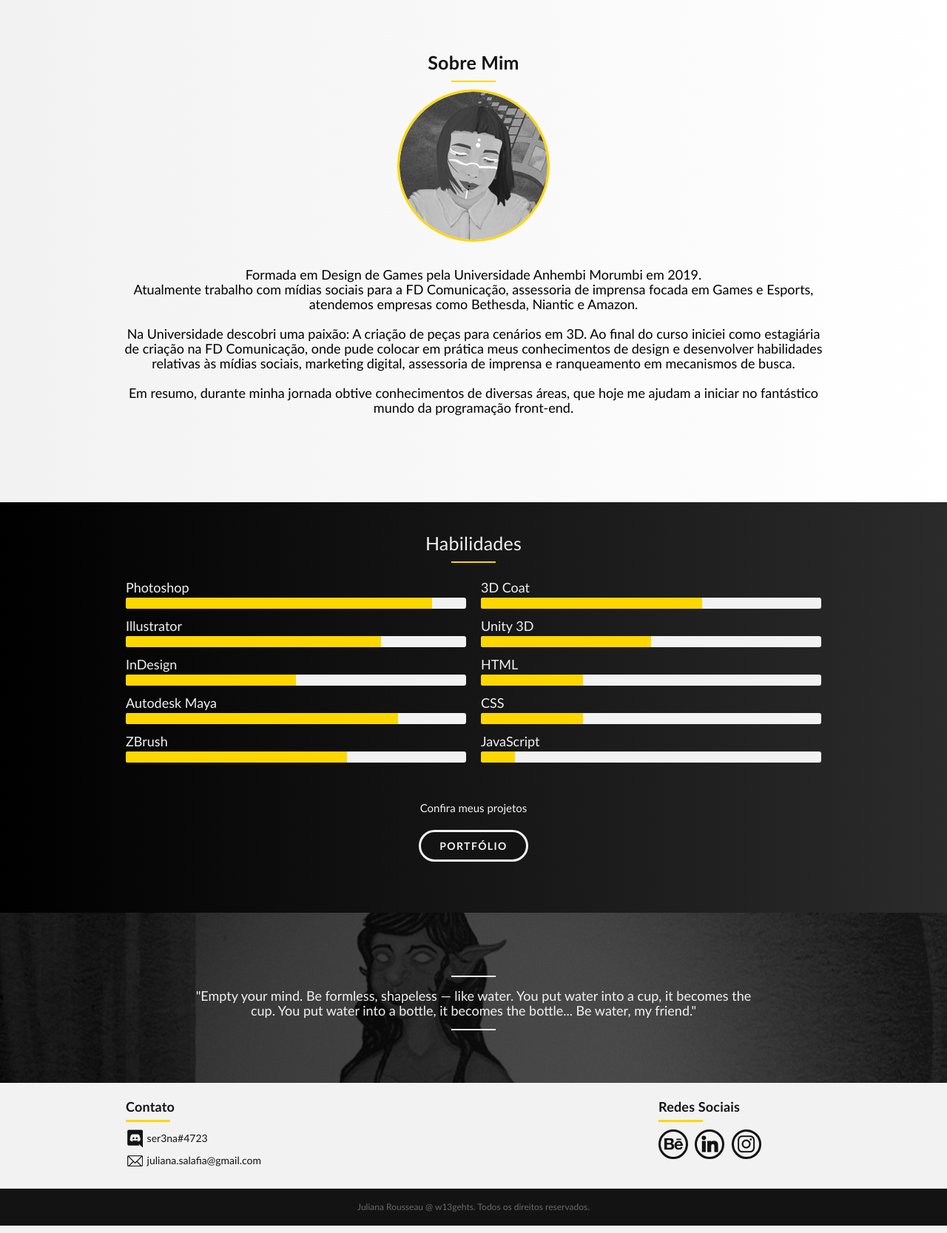
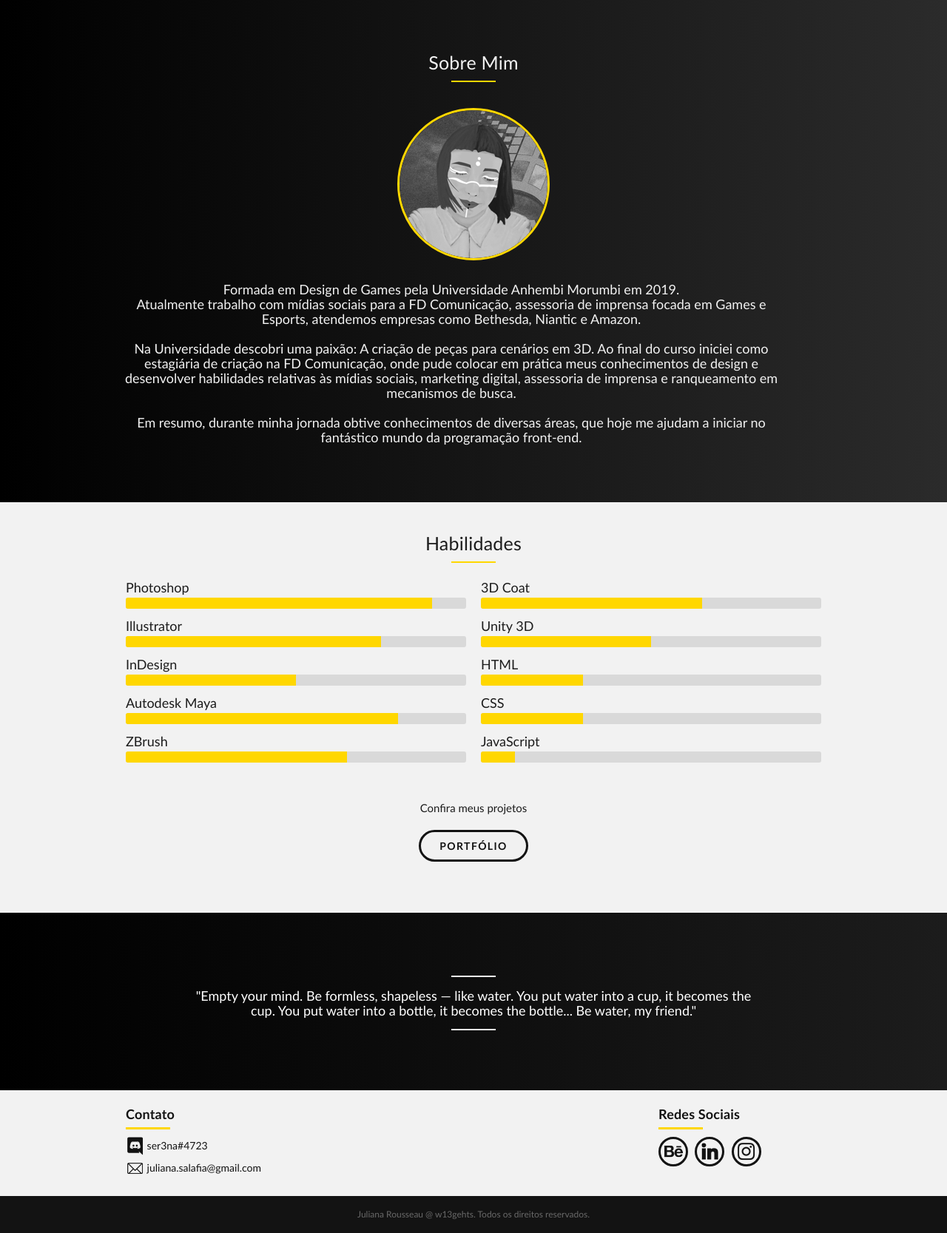
Before and after one commit to w13gehts/w13gehts.github.io, a PHP site: page /sobre.html in a window 1280 px wide. Shown: the part 231-1898 px from the top of the page at 74% size. Run offline with PHP 8.4, Linux system fonts and the light colour scheme.

Commit message:
Alteração do layout da pagina sobre.

```diff
--- a/web/css/sobre.css
+++ b/web/css/sobre.css
@@ -11,17 +11,27 @@
   letter-spacing: 0.1em;
 }
 
-.capa_sobre {
+.quote {
   width: 100%;
-  height: 230px;
-  background: linear-gradient(to right, #000000cc, #1c1c1cba),
-    url("../img/capa-sobre.jpg") no-repeat center;
+  height: 240px;
+  background: linear-gradient(to right, #000000, #1c1c1c) no-repeat center;
   text-align: center;
+  padding-top: 70px;
+}
+
+.quote p:before,
+.quote p:after {
+  content: "";
+  display: block;
+  width: 60px;
+  height: 2px;
+  background: #f2f2f2;
+  margin: 15px auto;
 }
 
 .sobre {
   width: 100%;
-  background: linear-gradient(to right, #f2f2f2, #ffffff);
+  background: linear-gradient(to right, #000000, #2b2b2b);
   text-align: center;
   padding: 40px 0;
   height: 680px;
@@ -29,26 +39,34 @@
   padding-top: 70px;
 }
 
+.sobre h2 {
+  color: #f2f2f2;
+}
+
+.sobre p {
+  color: #f2f2f2;
+  max-width: 900px;
+}
 .sobre_mim img {
-  margin-bottom: 30px;
+  margin: 25px;
   border: 3px solid #ffd700;
   border-radius: 250px;
 }
 
 .habilidades_container {
   width: 100%;
-  background: linear-gradient(to right, #000000, #2b2b2b);
+  background: #f2f2f2;
   padding: 40px 0;
-  margin-bottom: -230px;
+  /* margin-bottom: 30px; */
 }
 
 .habilidades_container p {
-  color: #f2f2f2;
+  color: #1c1c1c;
   line-height: 1.5em;
 }
 
 .habilidades_container h2 {
-  color: #f2f2f2;
+  color: #1c1c1c;
   font-weight: normal;
 }
 
@@ -57,7 +75,7 @@
 }
 
 .barra {
-  background: #f2f2f2;
+  background: rgba(212, 212, 212, 0.808);
   display: block;
   height: 15px;
   border-radius: 3px;
--- a/web/css/style.css
+++ b/web/css/style.css
@@ -84,7 +84,6 @@ h1 {
 .subtitulo {
   font-size: 25px;
   line-height: 30px;
-  font-weight: bold;
   letter-spacing: 0.01em;
   color: #131313;
   text-align: center;
--- a/web/index.html
+++ b/web/index.html
@@ -29,7 +29,7 @@
     </div>
   </header>
 
-  <section class="introducao">
+  <section class="introducao capa_home">
     <div class="container">
       <h1>J. Rousseau</h1>
       <p>Design, Código e SEO</p>
--- a/web/sobre.html
+++ b/web/sobre.html
@@ -30,7 +30,6 @@
     </div>
   </header>
 
-
   <div class="sobre">
     <div class="container sobre_mim">
       <h2 class="subtitulo">Sobre Mim</h2>
@@ -40,6 +39,9 @@
       </p>
     </div>
   </div>
+
+
+
 
   <div class="habilidades_container">
     <div class="container">
@@ -87,21 +89,19 @@
           </li>
         </div>
       </ul>
+
       <div class="call_to_action">
         <p>Confira meus projetos</p>
-        <a href="portfolio.html" class="btn_branco">Portfólio</a>
+        <a href="portfolio.html" class="btn_preto">Portfólio</a>
       </div>
-
     </div>
-
   </div>
 
-  <section class="introducao capa_sobre">
-    <blockquote class="quote-externo">
+  <section class="quote">
+    <blockquote class="capa_sobre quote-externo">
       <p>"Empty your mind. Be formless, shapeless — like water. You put water into a cup, it becomes the cup. You put water into a bottle, it becomes the bottle... Be water, my friend."</p>
     </blockquote>
   </section>
-
 
   <footer>
     <div class="footer">
```
